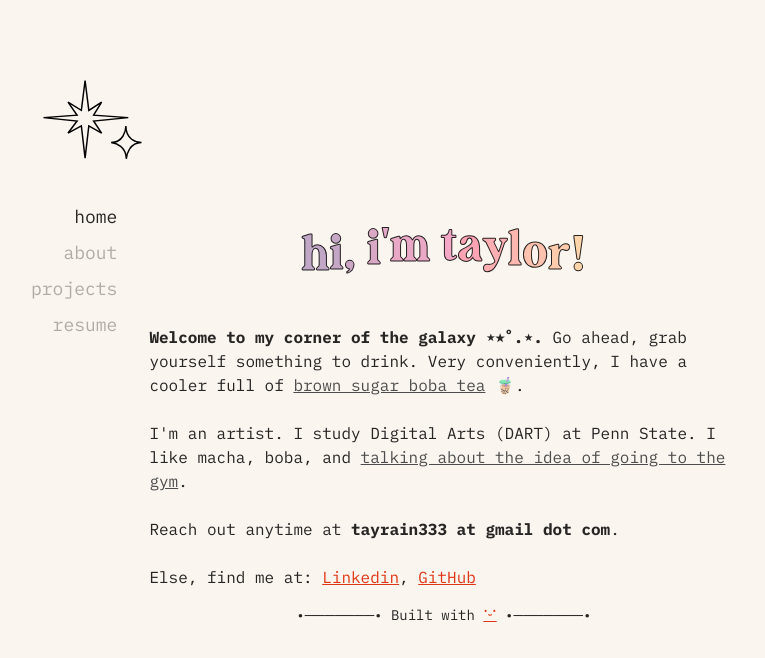
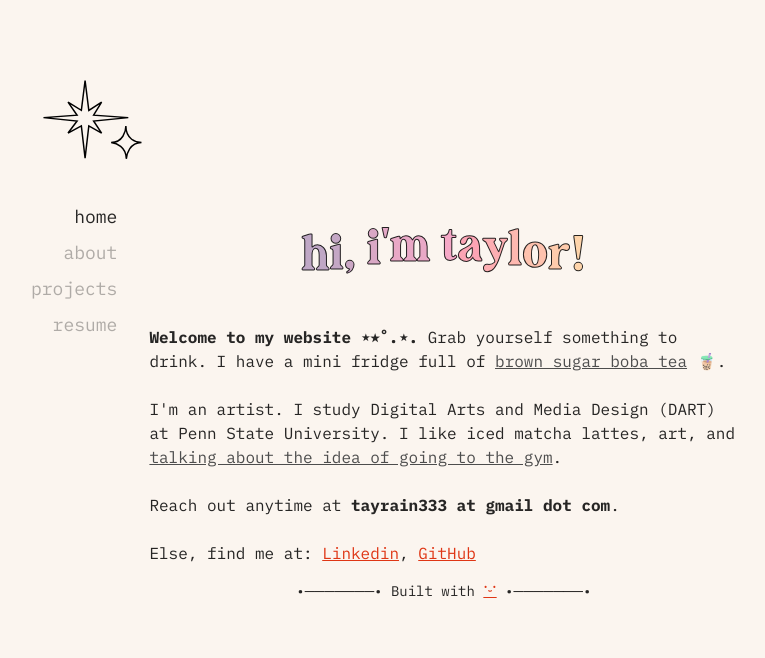
Before and after one commit to ruwkia/taylorsmith, a Next.js app: page / in a window 1280 px wide. Shown: the top 658 px of the page, without its empty margins (253-1018 px from the left). Built offline with nearby package versions, Linux system fonts and the light colour scheme.

Commit message:
Removed photo, fixed index page

```diff
--- a/pages/about.jsx
+++ b/pages/about.jsx
@@ -8,14 +8,14 @@ function About() {
   const onLeave = () => setIsHovering(false);
 
   const getProfileSection = () => {
-    if (isHovering) {
+    /*if (isHovering) {
       return (
         <>
           <Image src='/images/frog.jpg' className="mb-2" width={300} height={195} onMouseLeave={onLeave} />
           ❓ My friend's frog that apparently bears resemblance to me
         </>
       )
-    } else {
+    } else {*/
       return (
         <>
           <Image src='/images/me.png' className="mb-2" width={300} height={195} onMouseEnter={onHover} />
--- a/pages/index.jsx
+++ b/pages/index.jsx
@@ -50,11 +50,11 @@ function Home() {
       </h1>
       <br />
       <p>
-        <b>Welcome to my corner of the galaxy ⋆⭒˚.⋆.</b> Go ahead, grab yourself something to drink. Very conveniently, I have a cooler full of{' '}
+        <b>Welcome to my website ⋆⭒˚.⋆.</b> Grab yourself something to drink. I have a mini fridge full of{' '}
         <PlayLink type="drinks" />
         {' '}{drinksEmoji[wordsState['drinks']]}.
         <br /><br />
-        I'm an artist. I study Digital Arts (DART) at Penn State. I like macha, boba, and <PlayLink type="hobbies" />.
+        I'm an artist. I study Digital Arts and Media Design (DART) at Penn State University. I like iced matcha lattes, art, and <PlayLink type="hobbies" />.
         <br /><br />
         Reach out anytime at <b>tayrain333 at gmail dot com</b>.
         <br /><br />
```
